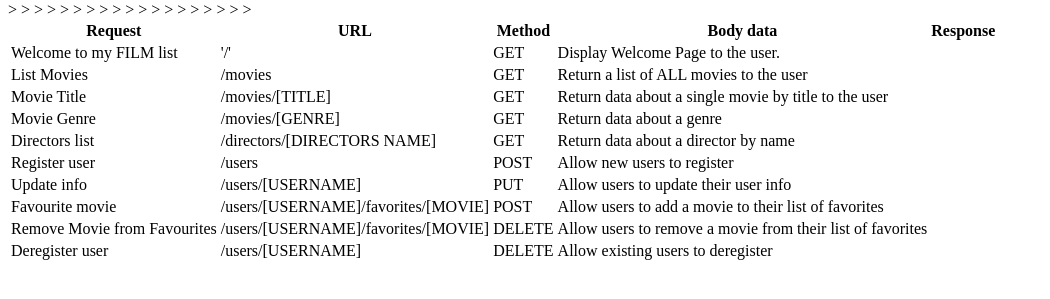
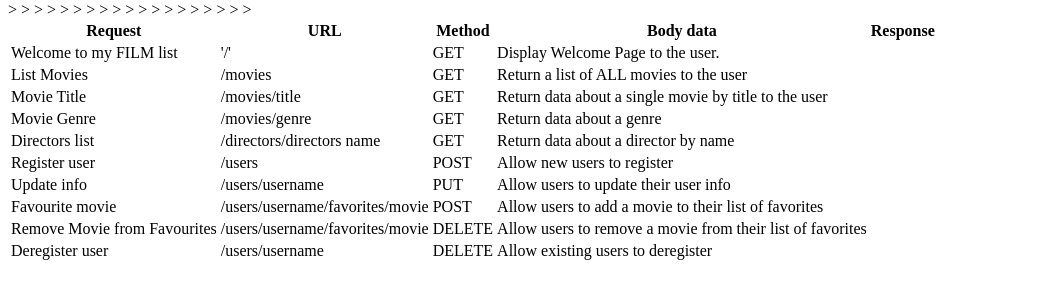
Before and after one commit to a17private/movie__api, a website: page public/documentation.html in a window 1280 px wide. Shown: the part 177-476 px from the top of the page, without its empty margins (0-1050 px from the left). Drawn offline with Linux system fonts and the light colour scheme.

Commit message:
Recent changes

```diff
--- a/public/documentation.html
+++ b/public/documentation.html
@@ -36,19 +36,19 @@
               </tr>
               <tr>
                     <td>Movie Title</Title></td>>
-                    <td>/movies/[TITLE]</td>
+                    <td>/movies/title</td>
                     <td>GET</td>
                     <td>Return data about a single movie by title to the user</td>>
               </tr>
               <tr>
                     <td>Movie Genre</td>>
-                    <td>/movies/[GENRE]</td>
+                    <td>/movies/genre</td>
                     <td>GET</td>
                     <td>Return data about a genre</td>>
               </tr>
               <tr>
                      <td>Directors list</td>>
-                     <td>/directors/[DIRECTORS NAME]</td>
+                     <td>/directors/directors name</td>
                      <td>GET</td>
                      <td>Return data about a director by name</td>>
               </tr>
@@ -60,25 +60,25 @@
               </tr>
               <tr>
                      <td>Update info</td>>
-                     <td>/users/[USERNAME]</td>
+                     <td>/users/username</td>
                      <td>PUT</td>
                      <td>Allow users to update their user info</td>>
               </tr>
               <tr>
                      <td>Favourite movie</td>>
-                     <td>/users/[USERNAME]/favorites/[MOVIE]</td>
+                     <td>/users/username/favorites/movie</td>
                      <td>POST</td>
                      <td>Allow users to add a movie to their list of favorites</td>>
               </tr>
               <tr>
                      <td>Remove Movie from Favourites</td>>
-                     <td>/users/[USERNAME]/favorites/[MOVIE]</td>
+                     <td>/users/username/favorites/movie</td>
                      <td>DELETE</td>
                      <td>Allow users to remove a movie from their list of favorites</td>>
               </tr>
               <tr>
                      <td>Deregister user</td>>
-                     <td>/users/[USERNAME]</td>
+                     <td>/users/username</td>
                      <td>DELETE</td>
                      <td>Allow existing users to deregister</td>>
               </tr>
```
